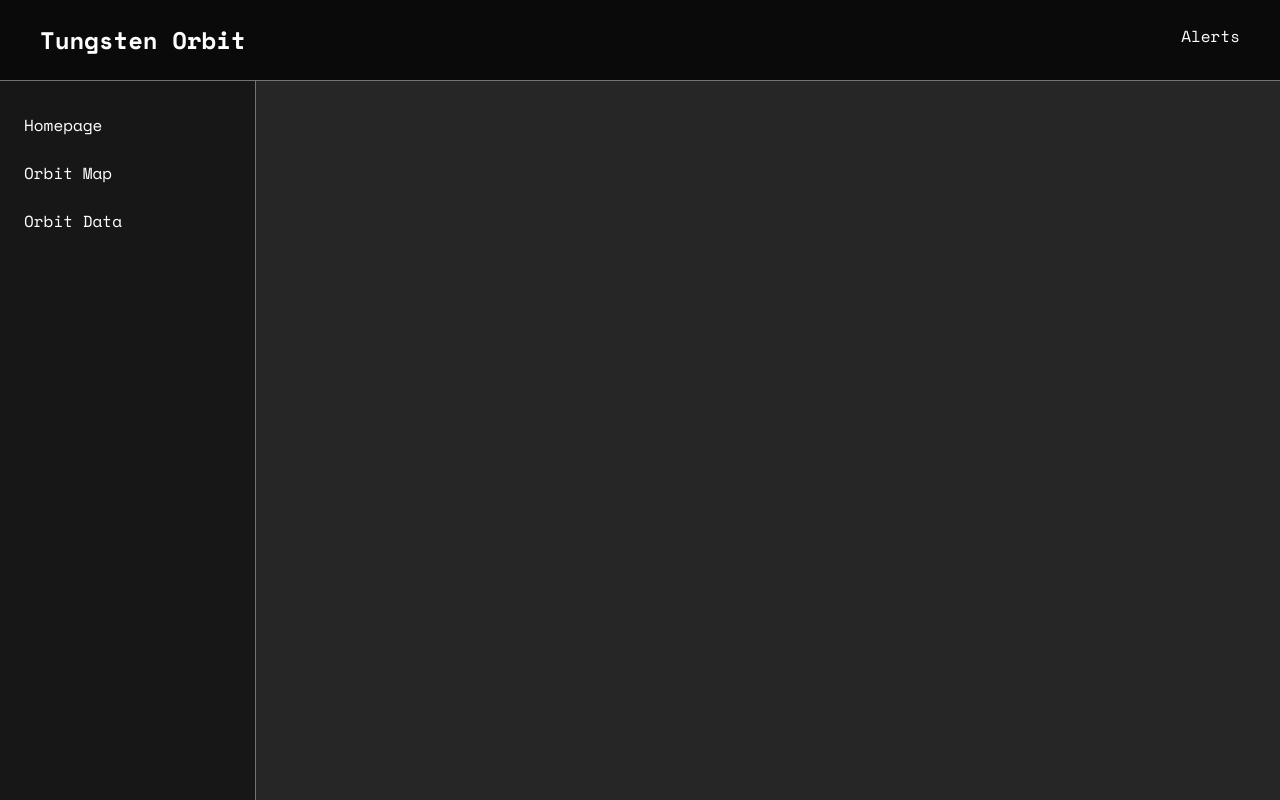
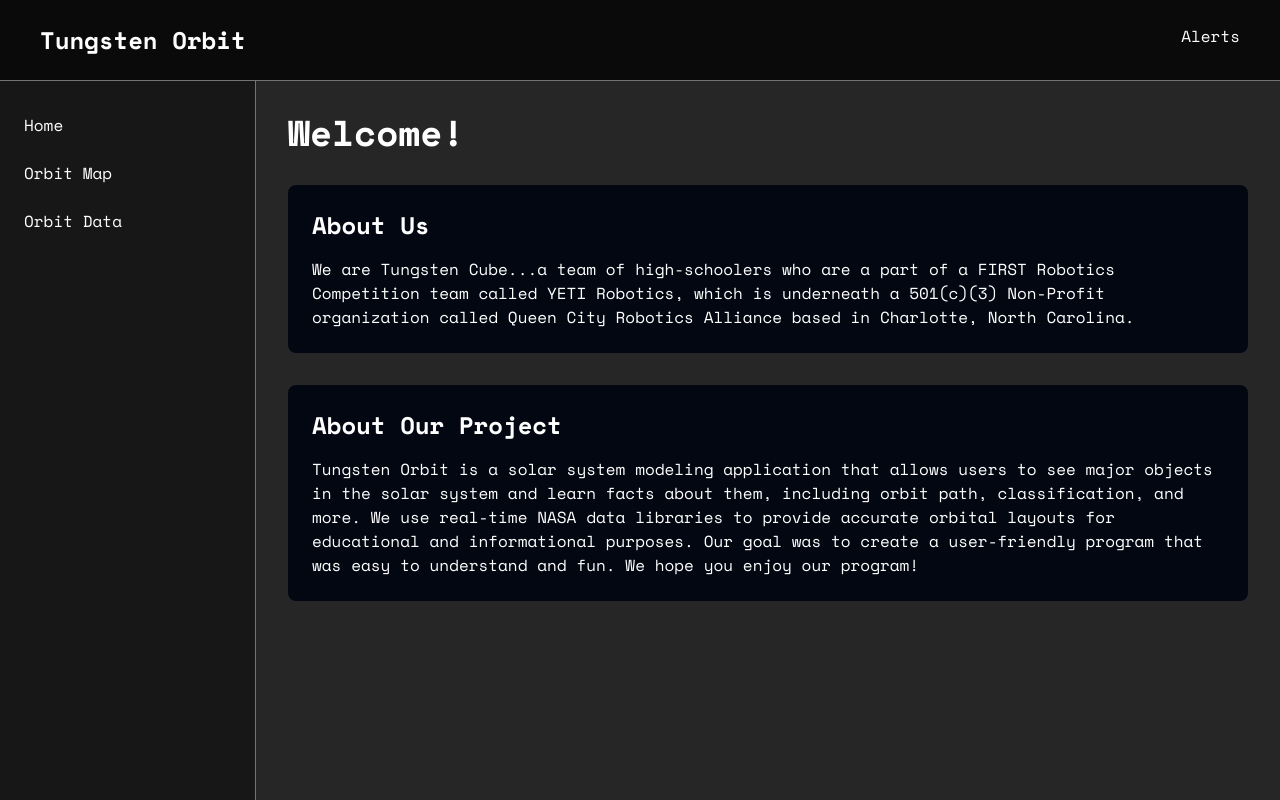
Before and after one commit to Nvengala5/tungsten-cube-orbit, a Next.js app: page / in a window 1280 px wide. Before the commit this address had no page. Shown: the top 800 px of the page. Built offline with nearby package versions, Linux system fonts and the light colour scheme.

Commit message:
Updated UI

```diff
--- a/app/data/page.js
+++ b/app/data/page.js
@@ -31,7 +31,7 @@
   return (
     <div>
       <h1 className="text-white">hi there</h1>
-      <div className="grid grid-cols-4 gap-4">
+      <div className="grid grid-cols-4 gap-2">
         <Card title="NEO Count" number={nasaAPIData.element_count} subtitle="Objects passing near Earth during the next week"/>
         <Card title="PHA Count" number={potentialHazard} subtitle="Potentially hazardous asteroids during the next week"/>
         <Card title="Sentry-Tracked Objects" number={potentialColl} subtitle="Objects that are being tracked by NASA's Sentry during the next week"/>
--- a/app/layout.js
+++ b/app/layout.js
@@ -17,8 +17,10 @@
        className={`${spacemono.variable} bg-neutral-800 text-white font-mono`}
       >
         <Navbar/>
+        <div className="flex max-w-scree">
         <Sidebar/>
         {children}
+        </div>
       </body>
     </html>
   );
--- a/app/orrery/page.js
+++ b/app/orrery/page.js
@@ -2,7 +2,7 @@
 
 import SolarSystem from "@/components/SolarSystem";
 
-const HomePage = () => {
+const OrbitMap = () => {
   return (
     <div>
       <SolarSystem/>
@@ -10,4 +10,4 @@
   );
 };
 
-export default HomePage;
+export default OrbitMap;
--- /dev/null
+++ b/app/page.js
@@ -0,0 +1,35 @@
+// components/Homepage.js
+import React from 'react';
+
+const Homepage = () => {
+  return (
+    <div className="p-8 text-white">
+      <h1 className="text-4xl font-bold mb-8">Welcome!</h1>
+
+      <div className="space-y-8">
+        {/* About Us Section */}
+        <div className="bg-gray-950 p-6 rounded-lg">
+          <h2 className="text-2xl font-semibold mb-4">About Us</h2>
+          <p>
+            We are Tungsten Cube...a team of high-schoolers who are a part of a FIRST Robotics Competition team
+            called YETI Robotics, which is underneath a 501(c)(3) Non-Profit organization called Queen City Robotics
+            Alliance based in Charlotte, North Carolina.
+          </p>
+        </div>
+
+        {/* About Our Project Section */}
+        <div className="bg-gray-950 p-6 rounded-lg">
+          <h2 className="text-2xl font-semibold mb-4">About Our Project</h2>
+          <p>
+            Tungsten Orbit is a solar system modeling application that allows users to see major objects in the solar system
+            and learn facts about them, including orbit path, classification, and more. We use real-time NASA data libraries
+            to provide accurate orbital layouts for educational and informational purposes. Our goal was to create a user-friendly
+            program that was easy to understand and fun. We hope you enjoy our program!
+          </p>
+        </div>
+      </div>
+    </div>
+  );
+}
+
+export default Homepage;
--- a/components/SolarSystem.js
+++ b/components/SolarSystem.js
@@ -27,11 +27,11 @@
   // Fetch orbital data for planets and Moon from JPL Horizons API
   const fetchPlanetData = async () => {
     const planetIds = {
-      mercury: '199', // Mercury
-      venus: '299', // Venus
-      earth: '399', // Earth
-      moon: '301',  // Moon
-      mars: '499',  // Mars
+      mercury: '199',
+      venus: '299',
+      earth: '399',
+      moon: '301',
+      mars: '499',
     };
 
     const startDate = '2023-10-06';
@@ -51,7 +51,7 @@
 
         const relevant = result.slice(start, end);
         const lineSplit = relevant.split('\n');
-        let planetData = []
+        let planetData = [];
         for (let i = 2; i < lineSplit.length; i += 4) {
           planetData.push(parseCoordinates(lineSplit[i]));
         }
@@ -161,9 +161,11 @@
 
     // Clean up on component unmount
     return () => {
-      mountRef.current.removeChild(renderer.domElement);
+      if (mountRef.current && renderer.domElement) {
+        mountRef.current.removeChild(renderer.domElement);
+      }
     };
   }, [planetData, frame]);
 
-  return <div ref={mountRef} style={{ width: '100%', height: '100vh' }} />;
+  return <div ref={mountRef} style={{ width: 'calc(100%-160px)', height: '100vh' }} />;
 }
--- a/components/sidebar.js
+++ b/components/sidebar.js
@@ -1,15 +1,17 @@
+import Link from "next/link";
+
 export default function Sidebar() {
     return (
-        <div className="flex flex-col w-64 min-h-screen border-r border-neutral-500 bg-neutral-900">
+        <div className="flex flex-col w-64 min-h-screen border-r border-neutral-500 bg-neutral-900 shrink-0">
             <div className="py-8 px-6 space-y-6">
                 <div className="hover:underline cursor-pointer">
-                    Homepage
+                    <Link href={"/"}>Home</Link>
                 </div>
                 <div className="hover:underline cursor-pointer">
-                    Orbit Map
+                   <Link href={"/orrery"}>Orbit Map</Link>
                 </div>
                 <div className="hover:underline cursor-pointer">
-                    Orbit Data
+                    <Link href={"/data"}>Orbit Data</Link>
                 </div>
             </div>
         </div>
```
